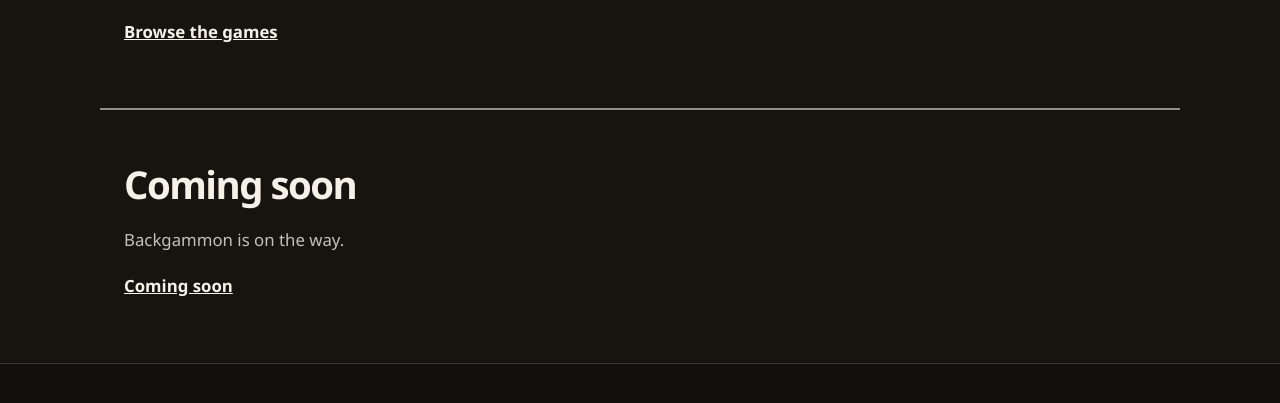
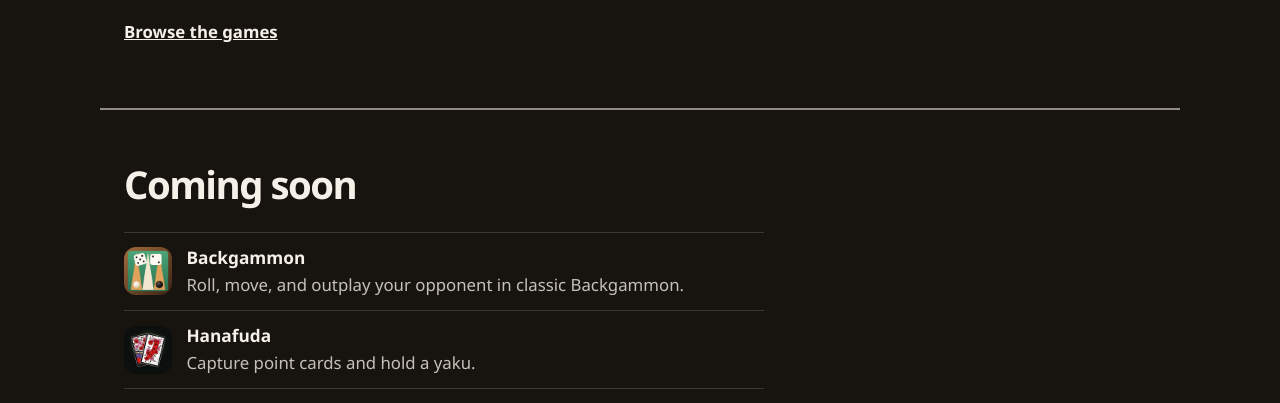
Before and after one commit to TamakiTech/tamakitech-site, a plain HTML site: page index.html in a window 1280 px wide. Shown: the part 1107-1510 px from the top of the page. Drawn offline with Linux system fonts and the light colour scheme.

Commit message:
Coming soon update

```diff
--- a/index.html
+++ b/index.html
@@ -75,9 +75,22 @@
         </ul>
         <p><a class="section-link" href="/games/">Browse the games</a></p>
       </section>
-      <section class="band">
-        <h2>Coming soon</h2>
-        <p>Backgammon is on the way.</p>
+      <section class="band" aria-labelledby="home-soon">
+        <h2 id="home-soon">Coming soon</h2>
+        <ul class="home-games">
+          <li>
+            <a href="/coming-soon/">
+              <img src="/icons/backgammon.png" alt="" />
+              <span><strong>Backgammon</strong>Roll, move, and outplay your opponent in classic Backgammon.</span>
+            </a>
+          </li>
+          <li>
+            <a href="/coming-soon/">
+              <img src="/icons/hanafuda.png" alt="" />
+              <span><strong>Hanafuda</strong>Capture point cards and hold a yaku.</span>
+            </a>
+          </li>
+        </ul>
         <p><a class="section-link" href="/coming-soon/">Coming soon</a></p>
       </section>
     </main>
```
Also changed, not shown: coming-soon/index.html (+16 -1 lines), graphics/hanafuda.png (added), icons/hanafuda.png (added).
